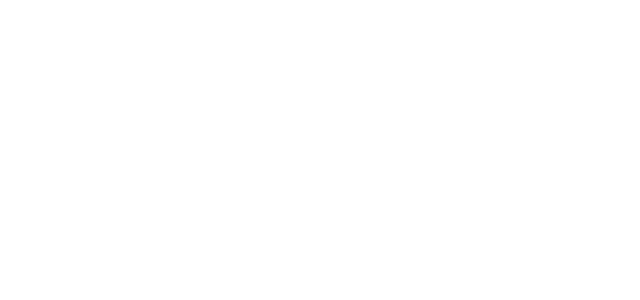
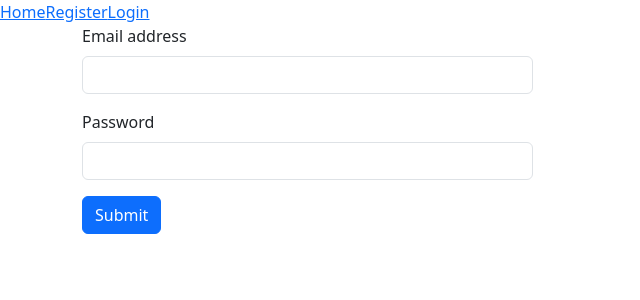
Before and after one commit to Ram-saddist/hospital-mern, a React (Vite) app in the folder frontend/: page /login in a window 1280 px wide. Shown: the top 300 px of the page, without its empty margins (0-640 px from the left). Built offline with nearby package versions, Linux system fonts and the light colour scheme.

Commit message:
register and login

```diff
--- a/frontend/src/App.jsx
+++ b/frontend/src/App.jsx
@@ -1,14 +1,17 @@
 import React from 'react'
 import { BrowserRouter,Routes,Route } from 'react-router-dom'
 import Register from './Register/Register'
+import Navigation from './Navigation/Navigation'
+import Login from './Login/Login'
 
 export default function App() {
   return (
     <div>
       <BrowserRouter>
+        <Navigation/>
         <Routes>
             <Route path="/register" element={<Register/>}/>
-            <Route path='/login'/>
+            <Route path='/login' element={<Login/>}/>
         </Routes>
       </BrowserRouter>
     </div>
--- /dev/null
+++ b/frontend/src/Login/Login.jsx
@@ -0,0 +1,43 @@
+import React,{useState} from 'react'
+import axios from 'axios'
+
+export default function Login() {
+    const [email,setEmail]=useState('')
+    const [password,setPassword]=useState('')
+    function loginForm(e){
+        e.preventDefault()
+        axios.post("http://localhost:4000/api/patients/login",{email,password})
+            .then((res)=>{
+                console.log(res)
+                if(res.status===200){
+                    alert("Login Successful")
+                }
+            })
+            .catch((error)=>{
+                console.log(error)
+                if(error.status===404){
+                    alert("Invalid email or password")
+                }
+                else if(error.status===400){
+                    alert("Invalid Password")
+                }
+            })
+    }
+    return (
+        <div className='container'>
+            <div className="row">
+                <form className='col-5' onSubmit={loginForm}>
+                    <div className="mb-3">
+                        <label htmlFor="exampleInputEmail1" className="form-label">Email address</label>
+                        <input type="email" className="form-control" id="exampleInputEmail1" aria-describedby="emailHelp" onChange={(e)=>setEmail(e.target.value)}/>
+                    </div>
+                    <div className="mb-3">
+                        <label htmlFor="exampleInputPassword1" className="form-label">Password</label>
+                        <input type="password" className="form-control" id="exampleInputPassword1" onChange={(e)=>setPassword(e.target.value)}/>
+                    </div>
+                    <button type="submit" className="btn btn-primary">Submit</button>
+                </form>
+            </div>
+        </div>
+    )
+}
--- /dev/null
+++ b/frontend/src/Navigation/Navigation.jsx
@@ -0,0 +1,12 @@
+import React from 'react'
+import {Link} from 'react-router-dom'
+
+export default function Navigation() {
+  return (
+    <div>
+      <Link to="/">Home</Link>
+      <Link to="/register">Register</Link>
+      <Link to="/login">Login</Link>
+    </div>
+  )
+}
```
Also changed, not shown: 1 other file (tests, documents, lock files or other folders).
